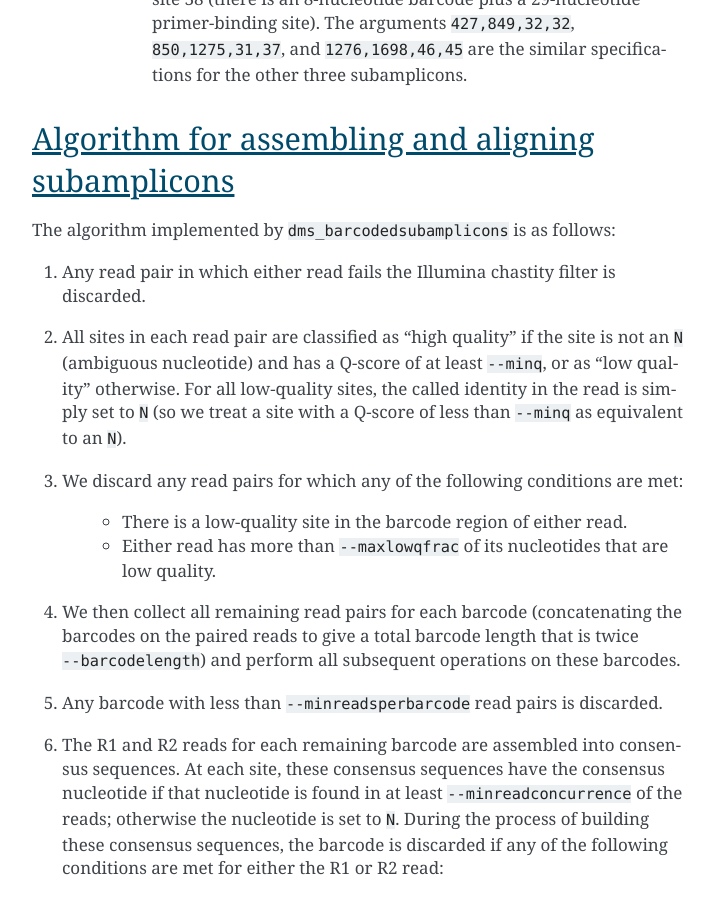
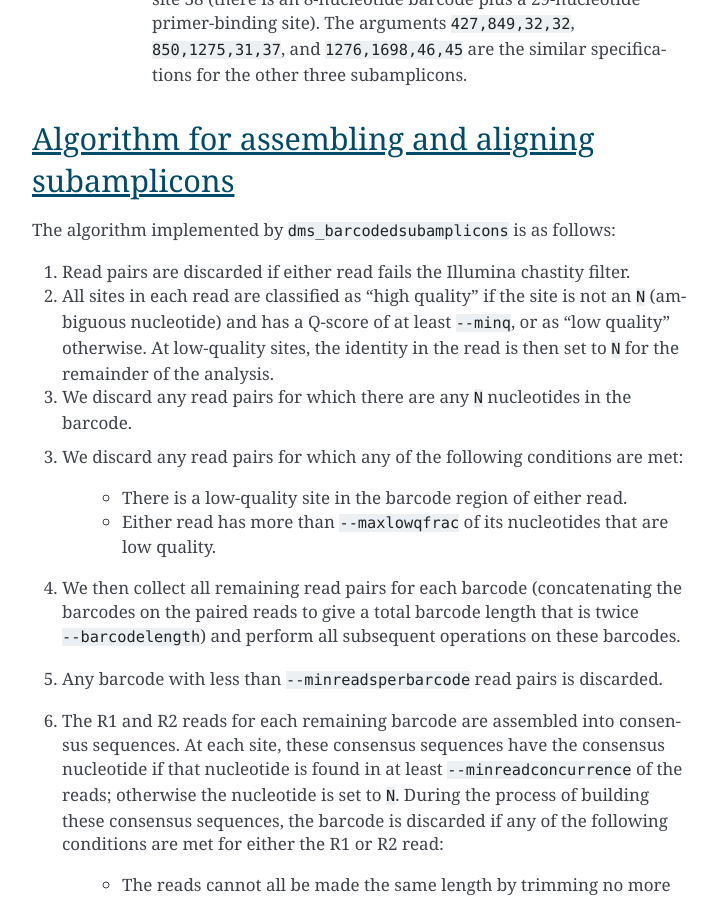
Before and after one commit to jbloomlab/dms_tools2, a Sphinx documentation site: the page built from docs/dms2_bcsubamplicons.rst, in a window 1280 px wide and 900 px high, scrolled down 2718 px. Shown: the whole window, without its empty margins (388-1105 px from the left). Built offline with Sphinx 7.4.7, drawn with Linux system fonts in a browser that asks for light colours; the version number could not be read and is left out; some of the changed text lies outside the part shown.

Commit message:
Read trimming prior to barcode handling

```diff
--- a/docs/dms2_bcsubamplicons.rst
+++ b/docs/dms2_bcsubamplicons.rst
@@ -78,9 +78,11 @@
 ----------------------------------------------------
 The algorithm implemented by ``dms_barcodedsubamplicons`` is as follows:
 
-1) Any read pair in which either read fails the Illumina chastity filter is discarded.
+1) Read pairs are discarded if either read fails the Illumina chastity filter.
 
-2) All sites in each read pair are classified as "high quality" if the site is not an ``N`` (ambiguous nucleotide) and has a Q-score of at least ``--minq``, or as "low quality" otherwise. For all low-quality sites, the called identity in the read is simply set to ``N`` (so we treat a site with a Q-score of less than ``--minq`` as equivalent to an ``N``).
+2) All sites in each read are classified as "high quality" if the site is not an ``N`` (ambiguous nucleotide) and has a Q-score of at least ``--minq``, or as "low quality" otherwise. At low-quality sites, the identity in the read is then set to ``N`` for the remainder of the analysis.
+
+3) We discard any read pairs for which there are any ``N`` nucleotides in the barcode.
 
 3) We discard any read pairs for which any of the following conditions are met:
 
@@ -130,7 +132,11 @@
     Most pipelines for generating Illumina FASTQ files have the read 1 sequences in a file that contains the string ``_R1`` and the read 2 sequences in a file that contains the string ``_R2``. If this is the case, the R2 file name can just be guessed from the R1 file name. However, you can use this option if your R2 files have a different name that you need to specify manually.
 
    \-\-R1trim
+    Often your reads will be longer than needed, so it is helpful to trim the low-quality nucleotides that tend to be at the end of long readfs.
+
     If you specify one number, then **all** R1 reads are trimmed to this length. If you specify a list of numbers equal to the entries for ``--alignspecs``, then each read is trimmed differently depending on which subamplicon it aligns to.
+
+    Note that the trimming is done to the initial read, and so the trimming length includes the barcode, the primer binding site, and then the part of the read that provides useful sequence information.
 
    \-\-chartype
     If ``chartype`` is ``codon`` then ``--refseq`` must provide a valid coding sequence (length a multiple of 3).
@@ -193,7 +199,7 @@
 
 * ``.log`` : This is a text file that logs the progress of the program.
 
-* ``barcodeinfo.txt.gz`` : This file is only created if the ``--barcodeinfo`` option is used. In this case, the file will give all barcodes and their associated reads, and will explain whether or not the barcode was successfully retained during the alignment process.
+* ``barcodeinfo.txt.gz`` : This file is only created if the ``--barcodeinfo`` option is used. It gives all barcodes, their associated reads (after trimming the 5' barcode and any 3' sequence that extends beyond the maximal ``--R1trim`` / ``--R2trim``), and an explanation of whether or not the barcoded consensus sequence was successfully aligned to subamplicons.
 
 Memory usage
 ---------------------------
```
Also changed, not shown: 2 other files.
